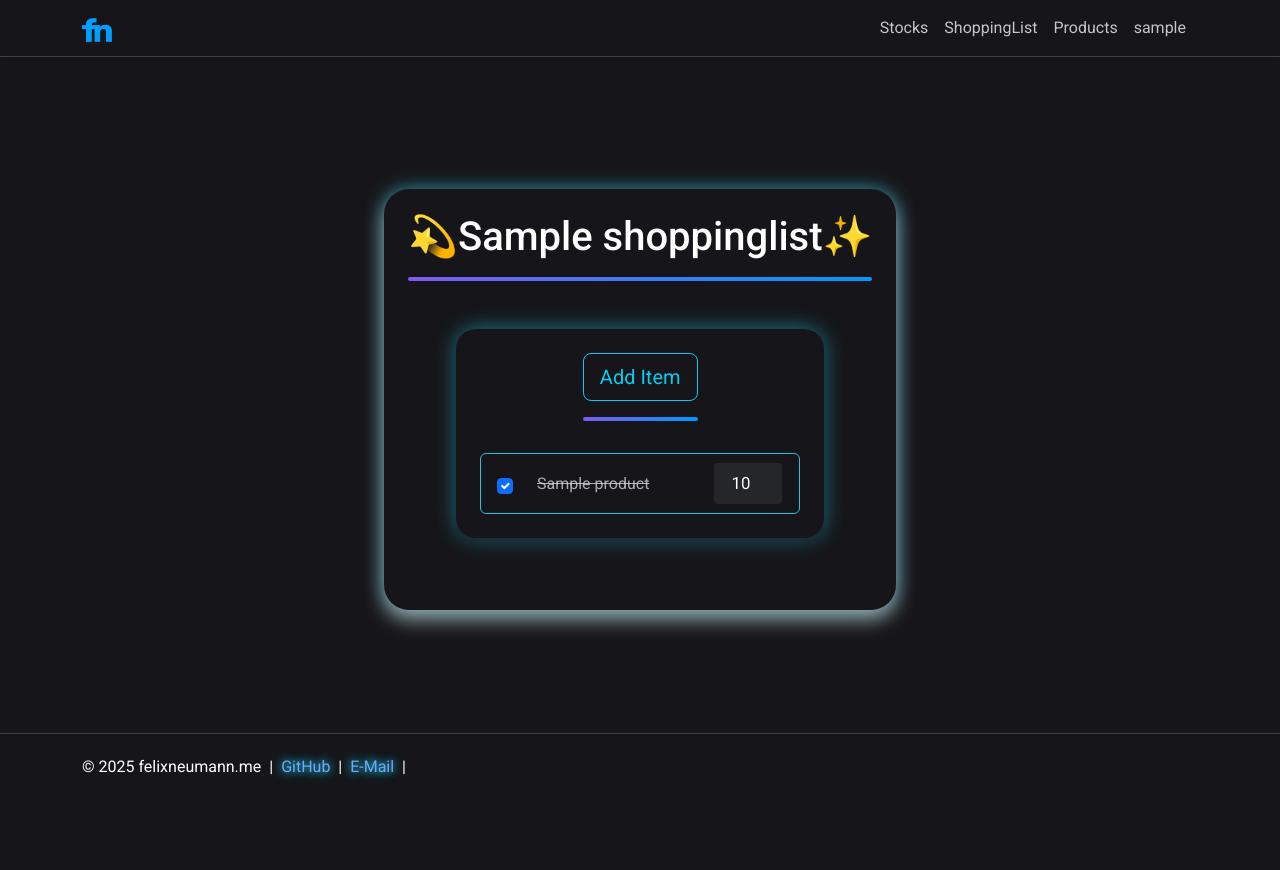
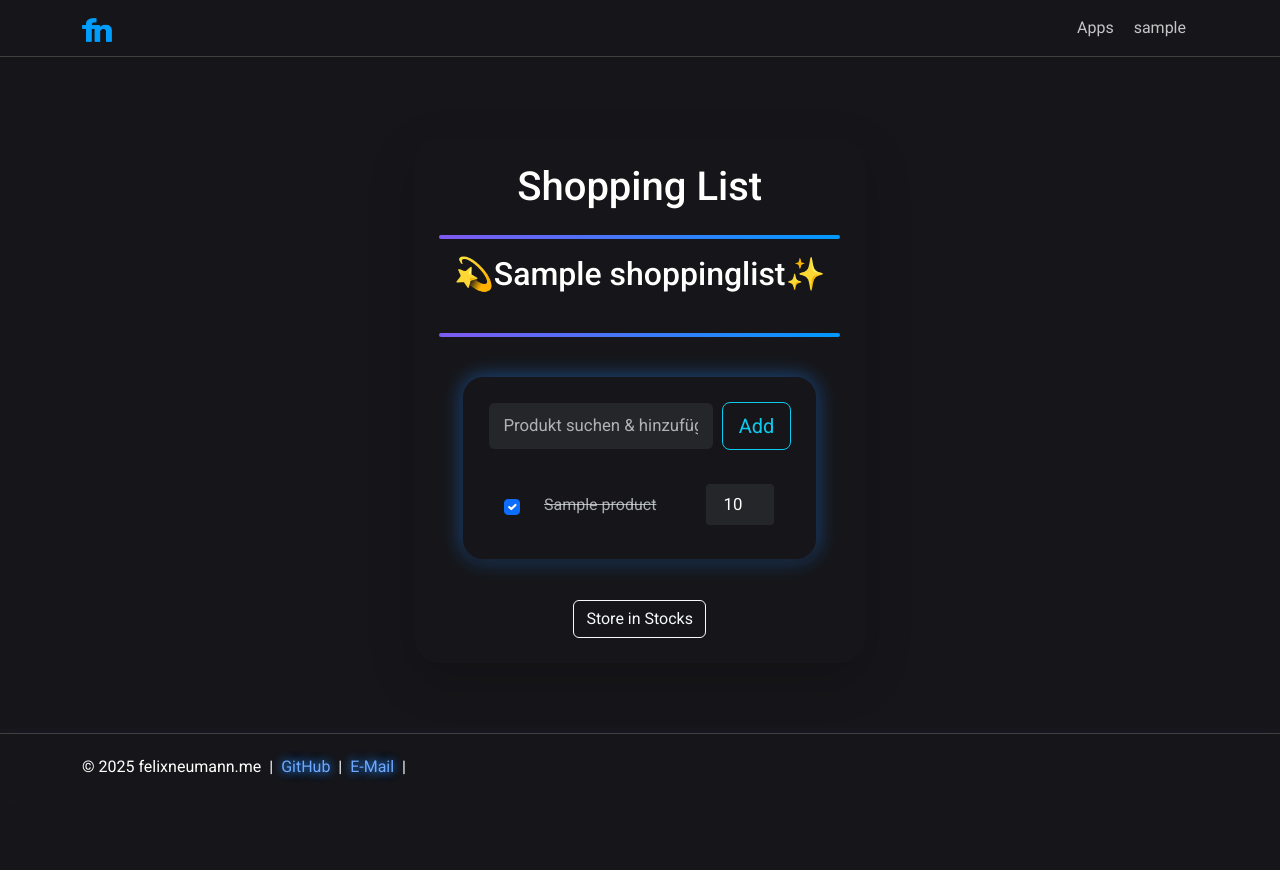
Before and after one commit to fncoding/kid-me, a Django app: page /shoppinglists/1/items/ in a window 1280 px wide. Run offline with Django 5.2, Linux system fonts and the light colour scheme; a user stored in the database is signed in; tables that the repository leaves empty hold one stand-in row (values such as "Sample post"); style sheets or scripts are compiled from the project's sources; some libraries are stand-ins or nearby versions.

Commit message:
Dynamische Suche Shopping list, Nav Apps dropdown

```diff
--- a/src/contact/templates/contact.html
+++ b/src/contact/templates/contact.html
@@ -2,7 +2,7 @@
 {% block title %}Kontakt{% endblock %}
 {% block content %}
 <div class="d-flex justify-content-center align-items-center min-vh-100 mt-5 pt-5">
-    <div class="card main-card pt-4 mt-4" style="max-width: 700px;">
+    <div class="card main-card pt-4 mt-4" style="">
         <h2 class="mb-3 text-center">Kontakt</h2>
         {% include 'components/separator.html' %}
         <div class="card secondary-card p-4 mt-4">
--- a/src/login/templates/login/profile_edit.html
+++ b/src/login/templates/login/profile_edit.html
@@ -5,7 +5,7 @@
 {% endblock %}
 {% include 'components/separator.html' %}
 {% block content %}
-  <div class="d-flex justify-content-center align-items-center min-vh-100 pt-navbar">
+  <div class="d-flex justify-content-center align-items-center min-vh-100 pt-4 mt-2">
     <div class="container card main-card mt-5 pt-3">
 
       <h2 class="m- text-center">Profil bearbeiten</h2>
--- a/src/shoppinglists/templates/shoppinglist_item/shoppinglist_item.html
+++ b/src/shoppinglists/templates/shoppinglist_item/shoppinglist_item.html
@@ -1,20 +1,31 @@
 {% extends 'base.html' %}
-{% block content%}
-<div class="d-flex justify-content-center align-items-center min-vh-100 pt-navbar">
-    <div class="main-card p-4">
-        <h1 class="text-center">💫{{ shoppinglist.name }}✨</h1>
+{% block content %}
+<div class="container-fluid min-vh-100 pt-navbar d-flex justify-content-center align-items-center">
+    <div class="main-card card shadow-lg p-4">
+        <h1 class="text-center mb-2">Shopping List</h1>
         {% include "components/separator.html" %}
-        <div class="secondary-card p-4 m-5">
-            <div class="d-flex justify-content-center align-items-center mb-3">
-                <a class="align-self-center" href="{% url 'shoppinglist_item_create' shoppinglist.pk %}">
-                    <button class="btn btn-outline-info btn-lg">Add Item</button>
+        <h2 class="text-center mb-4">💫{{ shoppinglist.name }}✨</h2>
         {% include "components/separator.html" %}
-                </a>
+        <div class="secondary-card card p-4 m-4">
+            <div class="d-flex justify-content-center align-items-center mb-4 gap-2">
+                <form id="add-item-form" class="d-flex w-100" method="post" action="{% url 'shoppinglist_item_create' shoppinglist.pk %}">
+                    {% csrf_token %}
+                    <input id="product-autocomplete"
+                           name="product_name"
+                           class="form-control me-2"
+                           type="text"
+                           placeholder="Produkt suchen & hinzufügen..."
+                           autocomplete="off"
+                           required
+                           style="max-width: 300px;">
+                    <input type="hidden" name="quantity" value="1">
+                    <button class="btn btn-outline-info btn-lg" type="submit">Add</button>
+                </form>
             </div>
-            <ul class="list-group">
+            <ul class="list-group list-group-flush">
                 {% for item in shoppinglist_items %}
                     <li class="list-group-item d-flex justify-content-between align-items-center">
-                    <form method="post" action="{% url 'shoppinglist_item_update_fields' shoppinglist.pk item.pk %}" class="d-flex flex-grow-1 align-items-center" style="gap: 1rem;">
+                        <form method="post" action="{% url 'shoppinglist_item_update_fields' shoppinglist.pk item.pk %}" class="d-flex flex-grow-1 align-items-center gap-3">
                             {% csrf_token %}
                             <input type="checkbox" name="is_purchased" value="true" class="form-check-input me-2" onchange="this.form.submit()" {% if item.is_purchased %}checked{% endif %}>
                             <span class="flex-grow-1 {% if item.is_purchased %}text-decoration-line-through text-muted{% endif %}">{{ item.product.name }}</span>
@@ -22,10 +33,31 @@
                         </form>
                     </li>
                 {% empty %}
-                <li class="list-group-item">Keine Einträge</li>
+                    <li class="list-group-item text-center text-muted">No Entries</li>
                 {% endfor %}
             </ul>
         </div>
+        <div class="d-flex justify-content-center mt-3">
+            <form method="post" action="{% url 'shoppinglist_transfer_to_stock' shoppinglist.pk %}">
+                {% csrf_token %}
+                <button type="submit" class="btn btn-outline-light">Store in Stocks</button>
+            </form>
         </div>
     </div>
+</div>
+<script src="https://code.jquery.com/jquery-3.6.0.min.js"></script>
+<link rel="stylesheet" href="https://code.jquery.com/ui/1.13.2/themes/base/jquery-ui.css">
+<script src="https://code.jquery.com/ui/1.13.2/jquery-ui.min.js"></script>
+<script>
+$(function() {
+    $("#product-autocomplete").autocomplete({
+        source: "{% url 'product_autocomplete' %}",
+        minLength: 1,
+        delay: 100,
+        select: function(event, ui) {
+            $(this).val(ui.item.value);
+        }
+    });
+});
+</script>
 {% endblock %}
--- a/src/shoppinglists/urls.py
+++ b/src/shoppinglists/urls.py
@@ -1,5 +1,5 @@
 from django.urls import path
-from .views import ShoppingListView, ShoppingListCreateView, ShoppingListUpdateView, ShoppingListDeleteView, ShoppingListView, ShoppingListDetailView, ShoppingListItemView, ShoppingListItemCreateView, ShoppingListItemUpdateView, ShoppingListItemDeleteView, toggle_item_purchased, update_item_fields
+from .views import ShoppingListView, ShoppingListCreateView, ShoppingListUpdateView, ShoppingListDeleteView, ShoppingListView, ShoppingListDetailView, ShoppingListItemView, ShoppingListItemCreateView, ShoppingListItemUpdateView, ShoppingListItemDeleteView, toggle_item_purchased, update_item_fields, transfer_shoppinglist_to_stock, product_autocomplete
 
 urlpatterns = [
     path('', ShoppingListView.as_view(), name='shoppinglists'),
@@ -13,4 +13,6 @@ urlpatterns = [
     path('<int:pk>/items/<int:item_pk>/delete/', ShoppingListItemDeleteView.as_view(), name='shoppinglist_item_delete'),
     path('<int:pk>/items/<int:item_pk>/toggle/', toggle_item_purchased, name='shoppinglist_item_toggle'),
     path('<int:pk>/items/<int:item_pk>/update/', update_item_fields, name='shoppinglist_item_update_fields'),
+    path('<int:pk>/transfer_to_stock/', transfer_shoppinglist_to_stock, name='shoppinglist_transfer_to_stock'),
+    path('product-autocomplete/', product_autocomplete, name='product_autocomplete'),
 ]
--- a/src/shoppinglists/views.py
+++ b/src/shoppinglists/views.py
@@ -8,8 +8,13 @@ from django.shortcuts import redirect, get_object_or_404
 from django.urls import reverse
 from django.views.decorators.http import require_POST
 from django.utils.decorators import method_decorator
-from django.http import HttpResponseRedirect
+from django.http import HttpResponseRedirect, JsonResponse
 from django.views.decorators.csrf import csrf_exempt
+from stocks.models import StockList, StockListItem
+from products.models import Product
+
+from django.contrib import messages
+from django.db import IntegrityError
 
 
 # ShoppingListView: List all shopping lists for the logged-in user, including those shared with them.
@@ -54,11 +59,16 @@ class ShoppingListItemView(LoginRequiredMixin, ListView):
 
     def get_queryset(self):
         self.shoppinglist = ShoppingList.objects.get(pk=self.kwargs['pk'])
-        return ShoppingListItem.objects.filter(shopping_list=self.shoppinglist)
+        queryset = ShoppingListItem.objects.filter(shopping_list=self.shoppinglist)
+        q = self.request.GET.get('q')
+        if q:
+            queryset = queryset.filter(product__name__icontains=q)
+        return queryset
 
     def get_context_data(self, **kwargs):
         context = super().get_context_data(**kwargs)
         context['shoppinglist'] = ShoppingList.objects.get(pk=self.kwargs['pk'])
+        context['request'] = self.request  # Damit {{ request.GET.q }} im Template funktioniert
         return context
 
 
@@ -66,6 +76,32 @@ class ShoppingListItemCreateView(CreateView):
     model = ShoppingListItem
     form_class = ShoppingListItemForm
     template_name = 'shoppinglist_item/shoppinglist_item_create.html'
+
+    def post(self, request, *args, **kwargs):
+        shoppinglist = ShoppingList.objects.get(pk=self.kwargs['pk'])
+        product_name = request.POST.get('product_name')
+        quantity = request.POST.get('quantity', 1)
+        product = Product.objects.filter(name__iexact=product_name).first()
+        if not product:
+            try:
+                # Passe die Default-Werte an dein Product-Modell an!
+                product = Product.objects.create(
+                    name=product_name,
+                    price=0,  # Default-Wert, falls Pflichtfeld
+                    # weitere Pflichtfelder mit Default-Werten ergänzen!
+                )
+            except IntegrityError:
+                messages.error(request, "Produkt konnte nicht angelegt werden. Bitte alle Pflichtfelder prüfen.")
+                return redirect('shoppinglist_items', pk=shoppinglist.pk)
+        if ShoppingListItem.objects.filter(shopping_list=shoppinglist, product=product).exists():
+            messages.error(request, "Dieses Produkt ist bereits auf der Liste.")
+        else:
+            ShoppingListItem.objects.create(
+                shopping_list=shoppinglist,
+                product=product,
+                quantity=quantity
+            )
+        return redirect('shoppinglist_items', pk=shoppinglist.pk)
 
     def get_context_data(self, **kwargs):
         context = super().get_context_data(**kwargs)
@@ -149,3 +185,37 @@ def update_item_fields(request, pk, item_pk):
         if updated:
             item.save()
     return HttpResponseRedirect(reverse('shoppinglist_items', kwargs={'pk': pk}))
+
+def transfer_shoppinglist_to_stock(request, pk):
+    shoppinglist = ShoppingList.objects.get(pk=pk)
+    # Beispiel: Nimm die erste StockList des Users (oder biete Auswahl an)
+    stocklists = StockList.objects.filter(owner=request.user)
+    if not stocklists.exists():
+        messages.error(request, "Du hast noch keine Vorratsliste.")
+        return redirect('shoppinglist_items', pk=pk)
+    stocklist = stocklists.first()  # Oder Auswahl anbieten
+
+    items = ShoppingListItem.objects.filter(shopping_list=shoppinglist)
+    count = 0
+    for item in items:
+        # Prüfe, ob das Produkt schon in der StockList ist
+        stock_item, created = StockListItem.objects.get_or_create(
+            stock_list=stocklist,
+            product=item.product,
+            defaults={'quantity': item.quantity, 'is_purchased': False}
+        )
+        if not created:
+            # Falls schon vorhanden, erhöhe die Menge
+            stock_item.quantity += item.quantity
+            stock_item.save()
+        count += 1
+    messages.success(request, f"{count} Produkte wurden in die Vorratsliste übernommen.")
+    return redirect('stocklist_items', pk=stocklist.pk)
+
+def product_autocomplete(request):
+    q = request.GET.get('term', '')
+    print("AUTOCOMPLETE QUERY:", q)  # Debug
+    products = Product.objects.filter(name__icontains=q).order_by('name')[:10]
+    results = [{'id': p.id, 'label': p.name, 'value': p.name} for p in products]
+    print("AUTOCOMPLETE RESULTS:", results)  # Debug
+    return JsonResponse(results, safe=False)
--- a/src/static_src/scss/main.scss
+++ b/src/static_src/scss/main.scss
@@ -171,3 +171,30 @@ h1, h2, h3, h4, h5, h6, .navbar-brand {
     padding: 1rem;
   }
 }
+
+// jQuery UI Autocomplete Dropdown Styling
+.ui-autocomplete {
+  background: #242629 !important; // dunkle Karte
+  color: #fff;
+  border-radius: 0.5rem;
+  border: 0px solid #6e89f6;
+  box-shadow: 0 4px 24px rgba(35,194,225,0.15);
+  padding: 0.5rem 0;
+  font-family: 'Roboto', Arial, sans-serif;
+  z-index: 2000 !important;
+}
+
+.ui-menu-item-wrapper {
+  padding: 0.5rem 1.2rem;
+  cursor: pointer;
+  transition: background 0.2s;
+  color: #fff;
+  background: transparent;
+  border-width: 0;
+}
+
+.ui-state-active, .ui-menu-item-wrapper.ui-state-active {
+  background: #0689db !important; /* Bootstrap 5 primary */
+  color: #fff !important;
+  border-radius: 0.5rem;
+}
--- a/src/static_src/scss/theme.scss
+++ b/src/static_src/scss/theme.scss
@@ -1,5 +1,5 @@
-$purple-accent: rgb(35, 194, 225);
-$purple-dark: #6edff6;
+$purple-accent: rgb(35, 124, 225);
+$purple-dark: #6eadf6;
 $dark-bg: #16161a;
 $dark-surface: #242629;
 $dark-text: #fffffe;
--- a/src/stocks/templates/stocklist_item/stocklist_item.html
+++ b/src/stocks/templates/stocklist_item/stocklist_item.html
@@ -1,7 +1,10 @@
 {% extends 'base.html' %}
 {% block content%}
 <div class="d-flex justify-content-center align-items-center min-vh-100 pt-navbar">
+
     <div class="main-card p-4">
+        <h1 class="text-center">Stock List</h1>
+        {% include "components/separator.html" %}
         <h1 class="text-center">💫{{ stocklist.name }}✨</h1>
         {% include "components/separator.html" %}
         <div class="secondary-card p-4 m-5">
--- a/src/templates/base.html
+++ b/src/templates/base.html
@@ -13,7 +13,7 @@
     <link rel="stylesheet" href="{% static 'bootstrap-icons/font/bootstrap-icons.css' %}" />
     <link rel="icon" type="image/png" href="{% static 'img/favicon.png' %}" />
     <script src="{% static 'js/main-cards-animate.js' %}"></script>
-    <style></style>
+
   </head>
   <body>
     {% include 'components/navbar.html' %}
--- a/src/templates/components/navbar.html
+++ b/src/templates/components/navbar.html
@@ -13,9 +13,24 @@
     <div class="collapse navbar-collapse" id="navbarNav">
       <div class="navbar-nav ms-auto">
         {% if user.is_authenticated %}
-          <a class="nav-link" href="{% url 'stocklists' %}">Stocks</a>
-          <a class="nav-link" href="{% url 'shoppinglists' %}">ShoppingList</a>
-          <a class="nav-link" href="{% url 'products' %}">Products</a>
+          <div class="nav-item dropdown">
+            <a class="nav-link dropdown-toggle navbar-username" href="#" id="userDropdown" role="button" data-bs-toggle="dropdown" aria-expanded="false">
+              Apps
+              <i class="bi bi-chevron-down ms-1"></i>
+            </a>
+            <ul class="dropdown-menu dropdown-menu-end" aria-labelledby="userDropdown">
+              <li>
+                <a class="nav-link" href="{% url 'stocklists' %}">Stocks</a>
+              </li>
+              <li>
+                <a class="nav-link" href="{% url 'shoppinglists' %}">ShoppingList</a>
+              </li>
+              <li>
+                <a class="nav-link" href="{% url 'products' %}">Products</a>
+              </li>
+            </ul>
+          </div>
+
           <div class="nav-item dropdown">
             <a class="nav-link dropdown-toggle navbar-username" href="#" id="userDropdown" role="button" data-bs-toggle="dropdown" aria-expanded="false">
               {{ user.username }}
@@ -23,10 +38,10 @@
             </a>
             <ul class="dropdown-menu dropdown-menu-end" aria-labelledby="userDropdown">
               <li>
-                <a class="dropdown-item" href="{% url 'profile_edit' %}">Profil bearbeiten</a>
+                <a class="dropdown-item" href="{% url 'profile_edit' %}">Profile</a>
               </li>
               <li>
-                <a class="dropdown-item" href="{% url 'contact' %}">Kontakt</a>
+                <a class="dropdown-item" href="{% url 'contact' %}">ContactAdmin</a>
               </li>
               <li>
                 <form method="post" action="{% url 'logout' %}" style="margin: 0;">
```
Also changed, not shown: src/login/templates/login/dashboard.html (+8 -8 lines), src/products/templates/product_list.html (+17 -7 lines), src/shoppinglists/migrations/0001_initial.py (added), 1 other file. Lines whose indentation alone changed are shown as unchanged.
